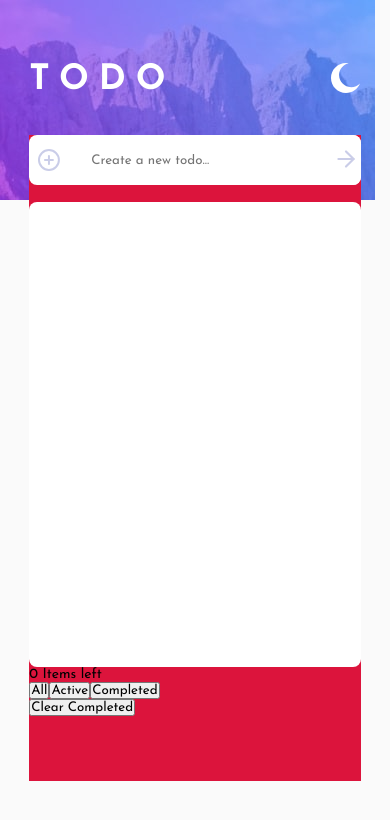
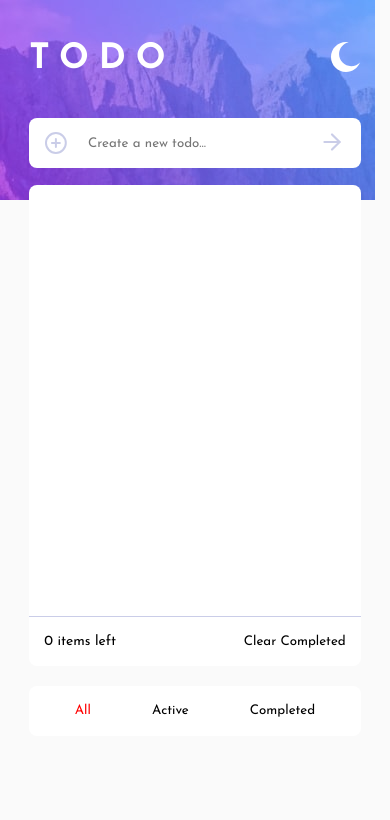
Before and after one commit to biancahpp/todo, a React (Create React App) app: page / in a window 390 px wide. Shown: the top 820 px of the page. Built offline with nearby package versions, Linux system fonts and the light colour scheme.

Commit message:
light mode mobile ready

```diff
--- a/src/App.css
+++ b/src/App.css
@@ -20,12 +20,11 @@ body {
 
 .App {
   width: 85vw;
-  height: 85vh;
+  height: 90vh;
 
 }
 
 .listWrapper{
-  background: blue;
   height: 90%;
 }
 
--- a/src/components/list/List.js
+++ b/src/components/list/List.js
@@ -135,14 +135,16 @@ export default function List() {
               </button>
             </div>
           ))}
-
       </div>
       <div className="footer">
-        <p>
-          {itemsLeft}
-          {' '}
-          Items left
-        </p>
+        <div className="itemsLeftWrapper">
+          <p>
+            {itemsLeft}
+            {' '}
+            items left
+          </p>
+          <button type="button" onClick={clearCompleted}>Clear Completed</button>
+        </div>
         <div className="filters">
           <button
             type="button"
@@ -151,7 +153,7 @@ export default function List() {
               setDisplay('all');
             }}
           >
-            All
+            {display === 'all' ? <p className="filterActive">All</p> : <p>All</p>}
           </button>
           <button
             type="button"
@@ -159,7 +161,7 @@ export default function List() {
               setDisplay('active');
             }}
           >
-            Active
+            {display === 'active' ? <p className="filterActive">Active</p> : <p>Active</p>}
           </button>
           <button
             type="button"
@@ -167,10 +169,9 @@ export default function List() {
               setDisplay('completed');
             }}
           >
-            Completed
+            {display === 'completed' ? <p className="filterActive">Completed</p> : <p>Completed</p>}
           </button>
         </div>
-        <button type="button" onClick={clearCompleted}>Clear Completed</button>
       </div>
 
     </div>
--- a/src/components/list/styles.css
+++ b/src/components/list/styles.css
@@ -1,7 +1,4 @@
 .completed {
-
-
-
   text-decoration: line-through;
 }
 
@@ -11,7 +8,7 @@
   align-items: center;
   justify-content: space-between;
   border-bottom: hsl(234, 39%, 85%) 1px solid;
-  padding: 8px;
+  padding: 10px 15px 10px 15px;
 }
 
 .deleteBtn{
@@ -22,13 +19,9 @@
 .todoListContainer {
   width: 100%;
   background: white;
-  height: 80%;
+  height: 70%;
   overflow-y: scroll;
-  border-radius: 8px 8px 8px 8px;
-}
-
-.listWrapper{
-  background: crimson;
+  border-radius: 8px 8px 0px 0px;
 }
 
 .listWrapper form {
@@ -36,20 +29,20 @@
   display: flex;
   margin-bottom: 17px;
   align-items: center;
+  padding: 0px 15px 0px 15px;
 }
 
 .formWrapper {
   background: white;
   border-radius: 8px 8px 8px 8px;
-  padding-left: 8px;
 }
 
 .listWrapper input {
   width: 90%;
   height: 50px;
   border-radius: 8px 0px 0px 8px;
-  padding-left: 30px;
   border: none;
+  padding-left: 20px;
 }
 
 .submitBtn {
@@ -67,13 +60,52 @@
 .uncomplete{
   background: none;
   border: none;
+  padding-right: 10px;
 }
 
 .complete{
   background: none;
   border: none;
+  padding-right: 10px;
 }
 
 .wrapper {
-  background: red;
+  display: flex;
+  align-items: center;
 }
+
+.itemsLeftWrapper{
+  border-top: hsl(234, 39%, 85%) 1px solid;
+  background: white;
+  width: 100%;
+  height: 50px;
+  border-radius: 0px 0px 8px 8px;
+  display: flex;
+  justify-content: space-between;
+  align-items: center;
+  padding: 15px;
+}
+
+.itemsLeftWrapper button{
+  background: none;
+  border: none;
+}
+
+.filters {
+  height: 50px;
+  display: flex;
+  justify-content: space-around;
+  padding: 15px;
+  background: white;
+  margin-top: 20px;
+  border-radius: 8px 8px 8px 8px;
+}
+
+.filters button{
+  background: none;
+  border: none;
+}
+
+.filterActive{
+  color: red;
+}
```
Also changed, not shown: 1 other file (tests, documents, lock files or other folders).
